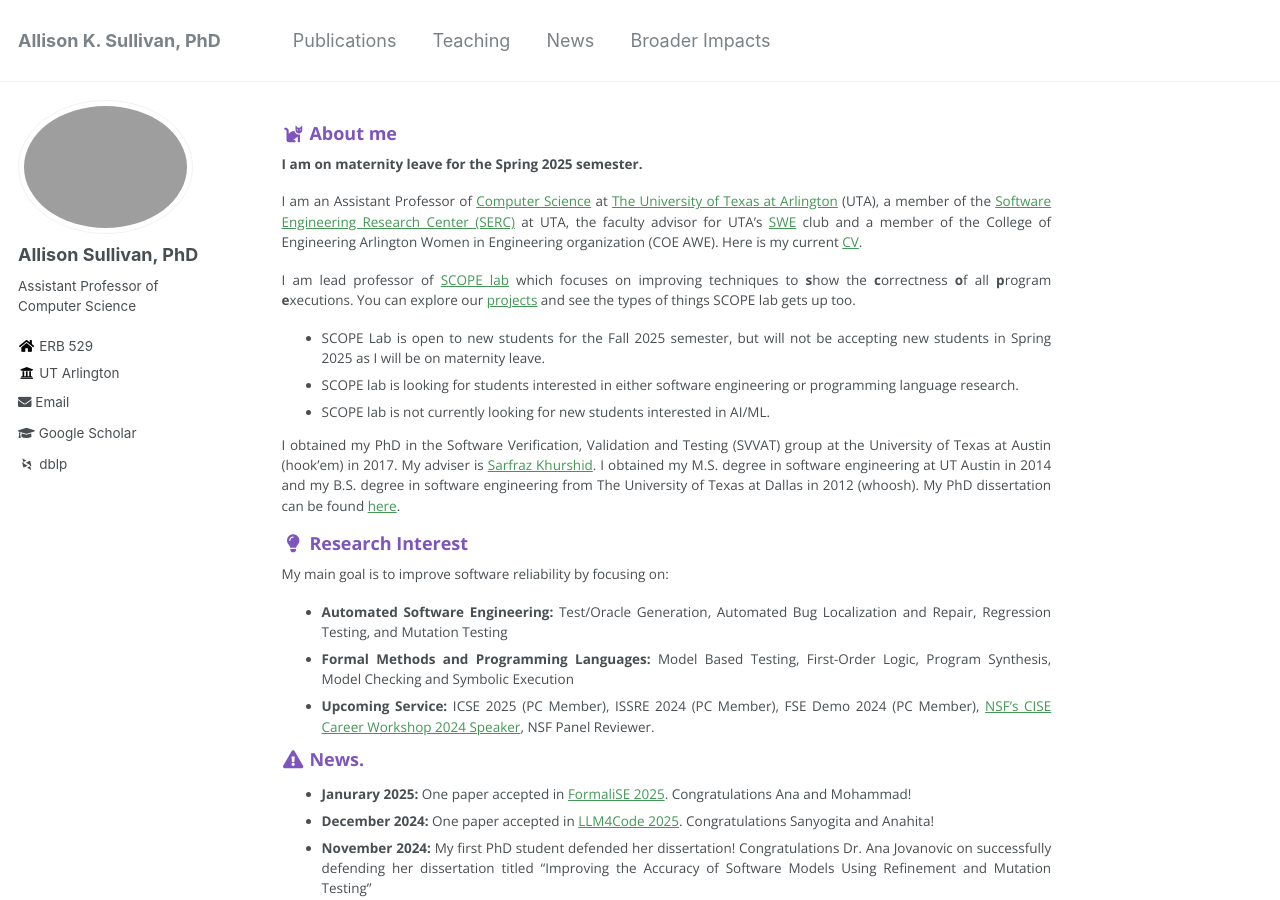
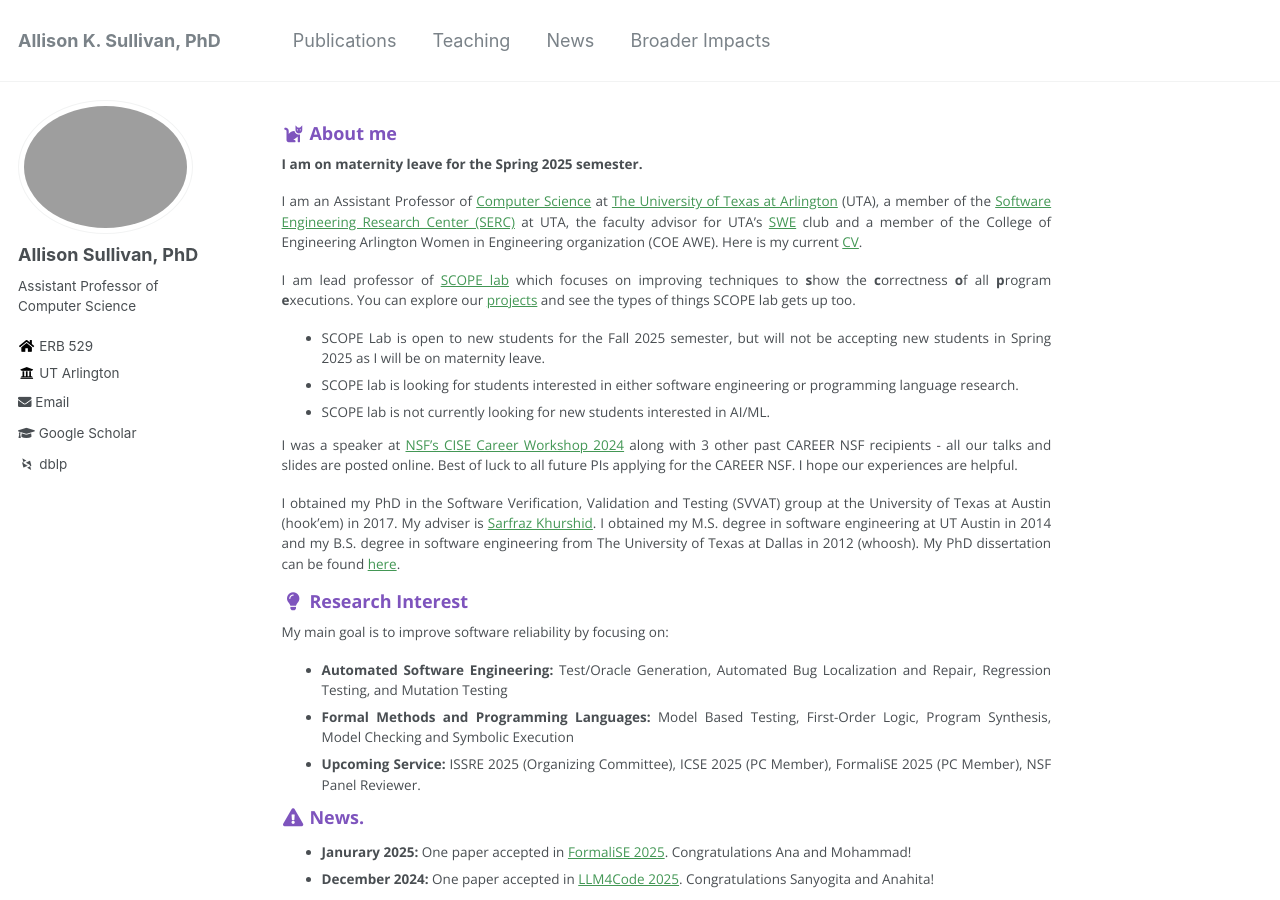
Before and after one commit to Allisonius/allisonius.github.io, a Jekyll site: the page built from _pages/about.md, in a window 1280 px wide and 900 px high. Built offline with Jekyll 4.4.1, drawn with Linux system fonts in a browser that asks for light colours; some web fonts are replaced.

Commit message:
Update about.md

```diff
--- a/_pages/about.md
+++ b/_pages/about.md
@@ -19,6 +19,8 @@ I am lead professor of [SCOPE lab](https://scopelabuta.github.io/) which focuses
 * SCOPE lab is looking for students interested in either software engineering or programming language research.
 * SCOPE lab is not currently looking for new students interested in AI/ML.
 
+I was a speaker at [NSF's CISE Career Workshop 2024](https://www.cnsr.ictas.vt.edu/NSF-CISE-CAREER-Workshop-24/index.html) along with 3 other past CAREER NSF recipients - all our talks and slides are posted online. Best of luck to all future PIs applying for the CAREER NSF. I hope our experiences are helpful.
+
 I obtained my PhD in the Software Verification, Validation and Testing (SVVAT) group at the University of Texas at Austin (hook'em) in 2017. My adviser is [Sarfraz Khurshid](https://users.ece.utexas.edu/~khurshid/). I obtained my M.S. degree in software engineering at UT Austin in 2014 and my B.S. degree in software engineering from The University of Texas at Dallas in 2012 (whoosh). My PhD dissertation can be found [here](files/dissertation.pdf).
 
 ### <i class="fa fa-fw fa-lightbulb" aria-hidden="true"></i> Research Interest
@@ -27,8 +29,7 @@ My main goal is to improve software reliability by focusing on:
 Mutation Testing
   * **Formal Methods and Programming Languages:** Model Based Testing, First-Order Logic, Program Synthesis, Model
 Checking and Symbolic Execution
- * **Upcoming Service:** ICSE 2025 (PC Member), ISSRE 2024 (PC Member), FSE Demo 2024 (PC Member), [NSF's CISE Career Workshop 2024 Speaker](https://www.cnsr.ictas.vt.edu/NSF-CISE-CAREER-Workshop-24/index.html), NSF Panel Reviewer.
-
+ * **Upcoming Service:** ISSRE 2025 (Organizing Committee), ICSE 2025 (PC Member), FormaliSE 2025 (PC Member), NSF Panel Reviewer.
 
 
 ### <i class="fa fa-fw fa-exclamation-triangle" aria-hidden="true"></i> News.
```
